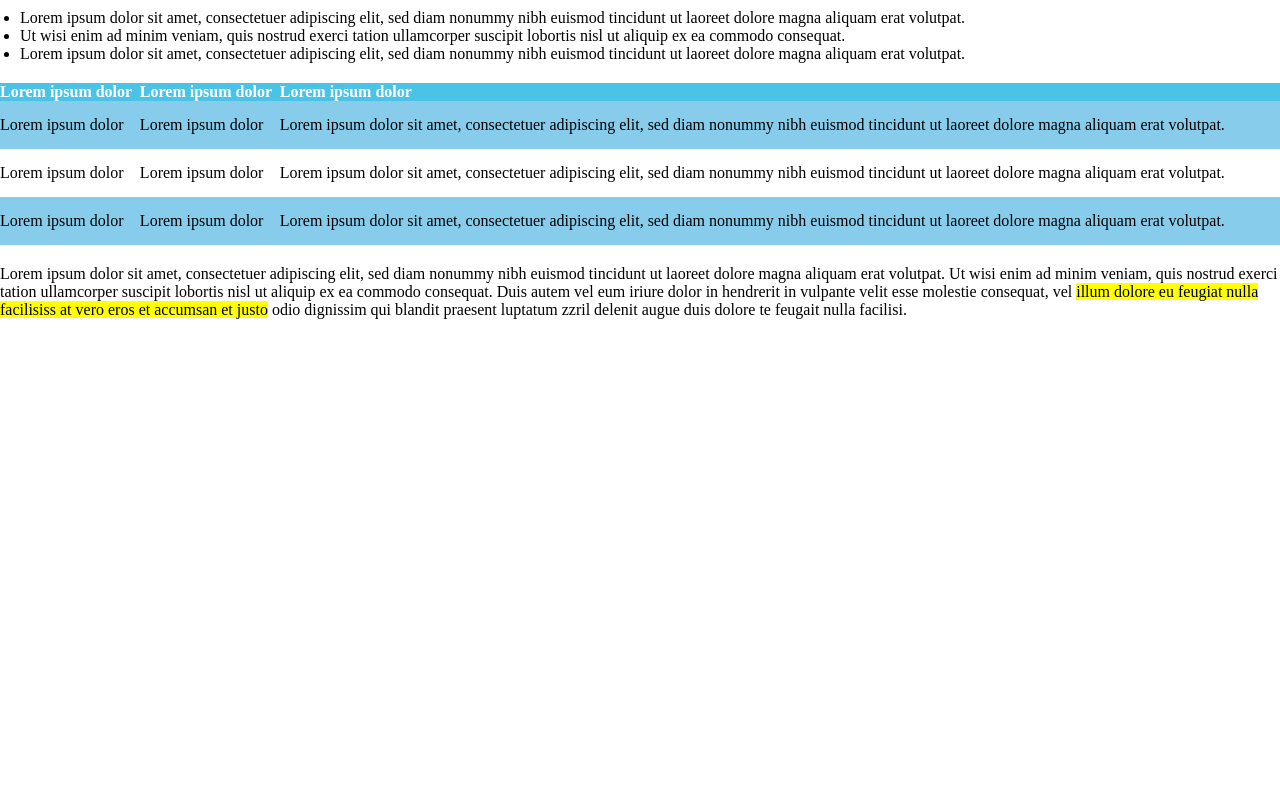
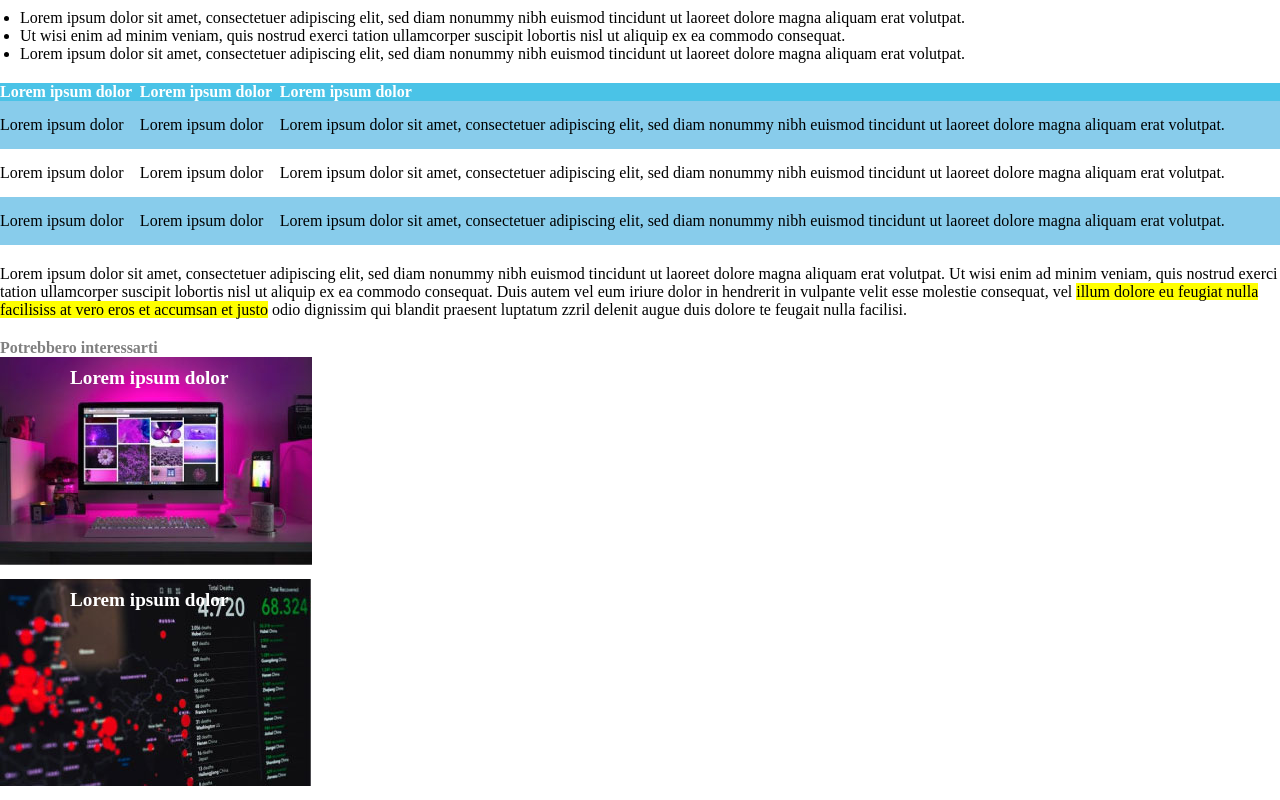
Before and after one commit to lucadisanto7/html-css-booleaner, a plain HTML site: page index.html in a window 1280 px wide. Shown: the part 649-1449 px from the top of the page. Before the commit the page ends 988 px from the top, so only its background shows below. Drawn offline with Linux system fonts and the light colour scheme.

Commit message:
[UPD] Added 2 images and a text on them

```diff
--- a/css/style.css
+++ b/css/style.css
@@ -14,7 +14,7 @@
     height: 75px;
     background-size: 300px;
 }
-#author{
+.author{
     color: grey;
 }
 #booleaner{
@@ -60,3 +60,14 @@ tbody, td{
     margin-top: 20px;
     margin-bottom: 20px;
 }
+.other-images{
+    position: relative;
+    color: white;
+    margin-bottom: 10px;
+}
+.last-text{
+    position: absolute;
+    top: 10px;
+    left: 70px;
+    font-size: larger;
+}
--- a/index.html
+++ b/index.html
@@ -12,7 +12,7 @@
                 <img id="logo" src="/img/logo.svg" alt="logo">
             </div>
             <h1>Internet deve essere al servizio del "bene pubblico": il manifesto di Tim-Berners-Lee</h1>
-            <p id="author">Scritto da <span id="booleaner">The Booleaner</span><br>il 10/10/2020</p>
+            <p class="author">Scritto da <span id="booleaner">The Booleaner</span><br>il 10/10/2020</p>
         </header>
         <main>
             <img class="tim" src="./img/tim-1.jpg" alt="Tim">
@@ -55,5 +55,14 @@
             </table>
             <div id="paragraph-text">Lorem ipsum dolor sit amet, consectetuer adipiscing elit, sed diam nonummy nibh euismod tincidunt ut laoreet dolore magna aliquam erat volutpat. Ut wisi enim ad minim veniam, quis nostrud exerci tation ullamcorper suscipit lobortis nisl ut aliquip ex ea commodo consequat. Duis autem vel eum iriure dolor in hendrerit in vulpante velit esse molestie consequat, vel <span class="marker">illum dolore eu feugiat nulla facilisiss at vero eros et accumsan et justo</span> odio dignissim qui blandit praesent luptatum zzril delenit augue duis dolore te feugait nulla facilisi.</div>
         </main>
+        <div class="author"><strong>Potrebbero interessarti</strong></div>
+        <div class="other-images">
+            <img src="./img/monitor.jpg" alt="monitor">
+            <div class="last-text"><strong>Lorem ipsum dolor</strong></div>
+        </div>
+        <div class="other-images">
+            <img src="./img/graph.jpg" alt="monitor">
+            <div class="last-text"><strong>Lorem ipsum dolor</strong></div>
+        </div>
     </body>
 </html>
```
